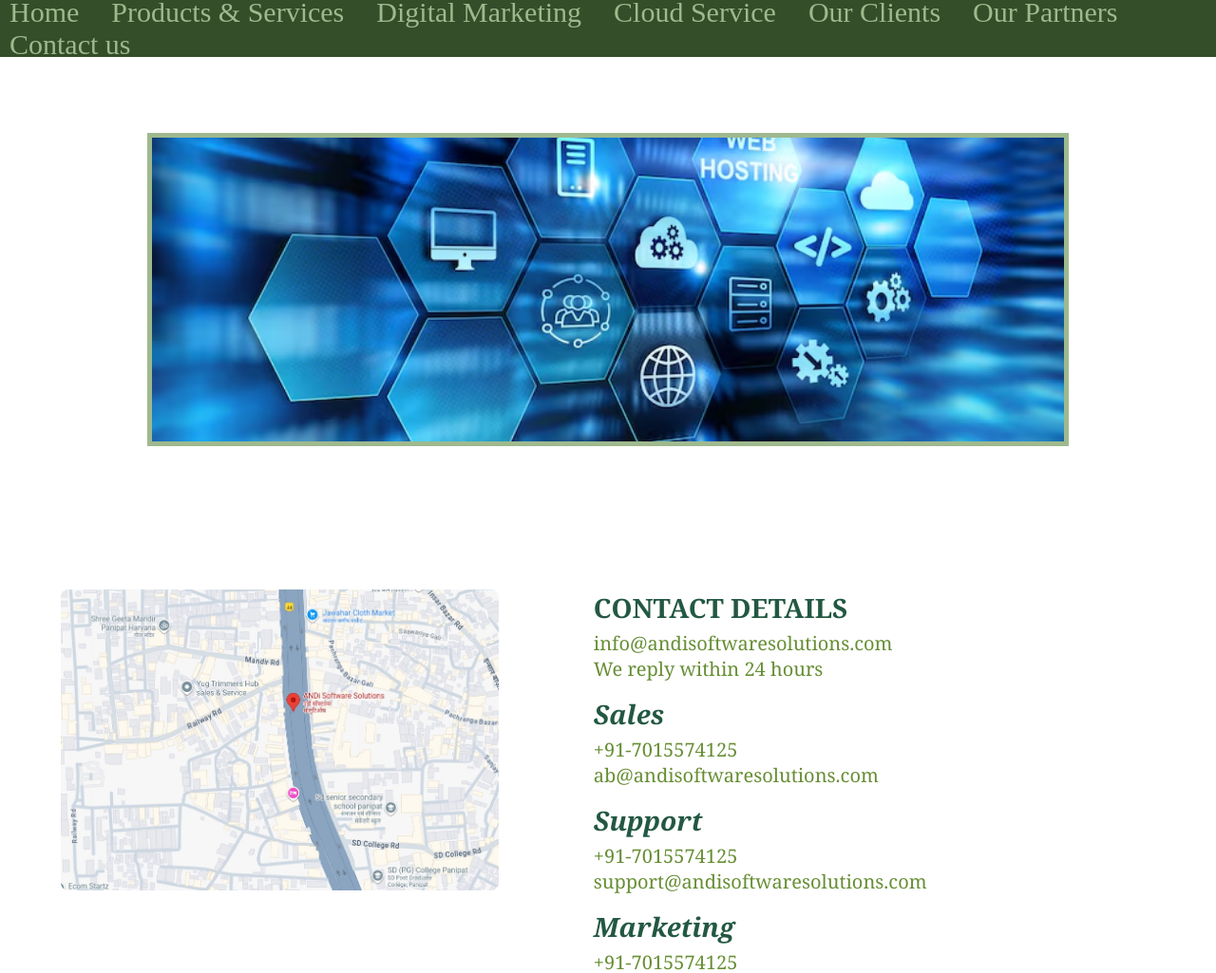
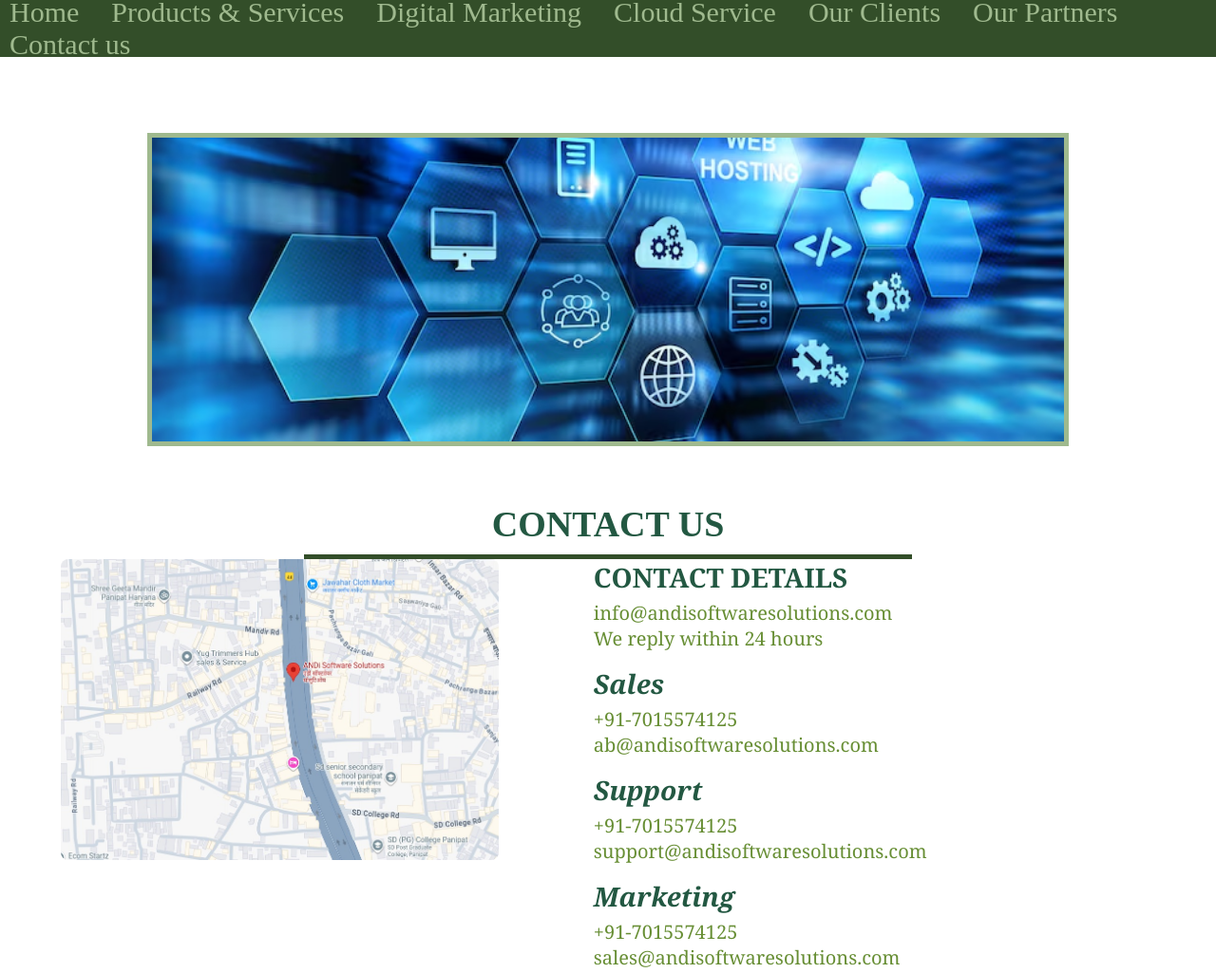
Before and after one commit to Gosia-Parveen/gosia_software2, a plain HTML site: page contact.html in a window 1280 px wide. Shown: the top 1025 px of the page at 95% size. Drawn offline with Linux system fonts and the light colour scheme.

Commit message:
Update contact.html

```diff
--- a/contact.html
+++ b/contact.html
@@ -89,6 +89,26 @@
     margin: 0 0 15px 0;
 }
 
+            .service_heading {
+        text-align: center;
+        margin-top: 20px;
+    }
+
+    .service_heading h2 {
+        color: #235842;
+        font-size: 38px;
+        margin-bottom: 10px;
+    }
+
+    .service_heading hr {
+        background-color: #334e29;
+        height: 5px;
+        width: 50%;
+        border: none;
+        margin: 0 auto;
+    }
+
+
 /* 📱 MOBILE */
 @media (max-width: 768px) {
     .navbar {
@@ -109,6 +129,10 @@
         height: 200px;
         margin: 20px auto;   /* ✅ no absolute top */
     }
+
+    .service_heading h2 {
+            font-size: 26px;
+        }
 
     .text_box {
         flex-direction: column;   /* stack image above text */
@@ -152,9 +176,10 @@
 
     <div id="image_column"></div> <!-- slideshow container -->
 
-    <div style="position: relative; top: 630px; text-align: center;">
-        <h2 style="color: #235842; font-size: 38px;">CONTACT US</h2>
-        <hr style="background-color: #334e29; height: 5px ; width: 50%; bottom: 5px;">
+
+    <div class="service_heading">
+        <h2>CONTACT US</h2>
+        <hr>
     </div>
 
     <div class="text_box">
```
